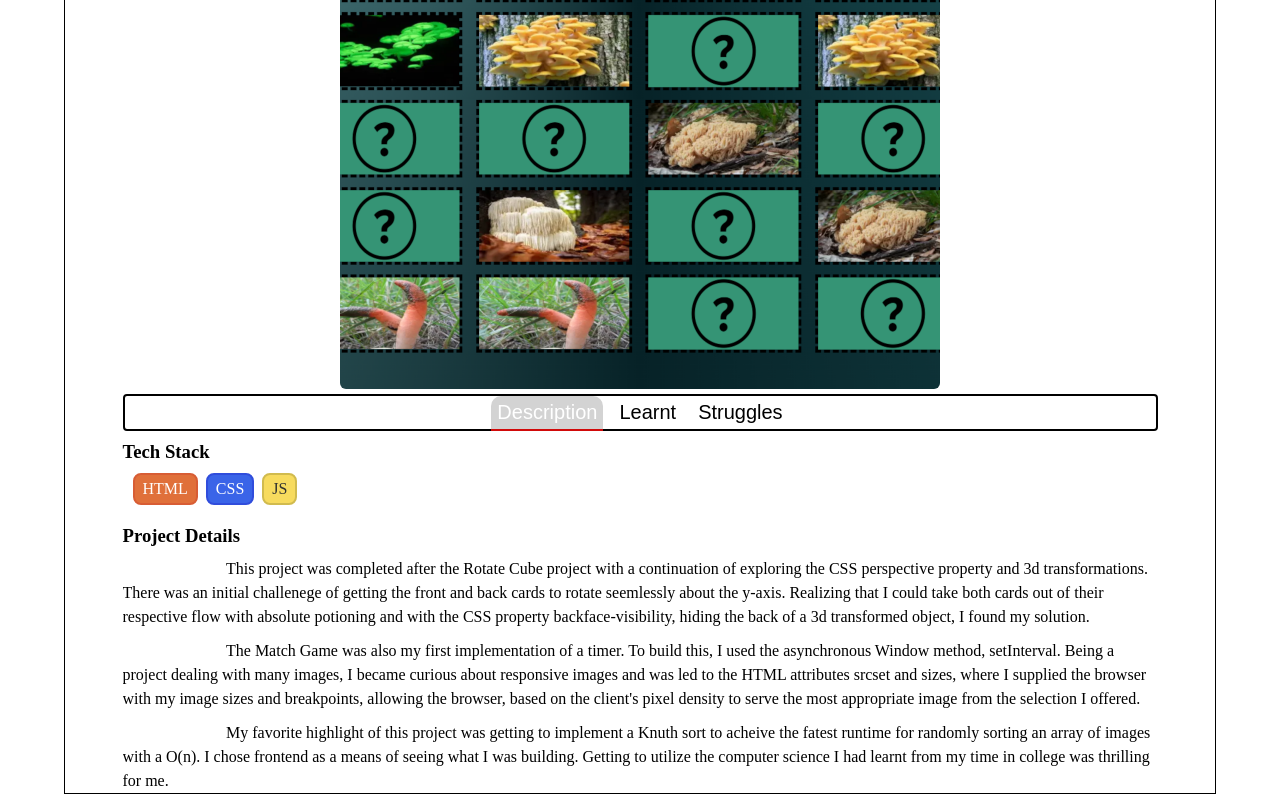
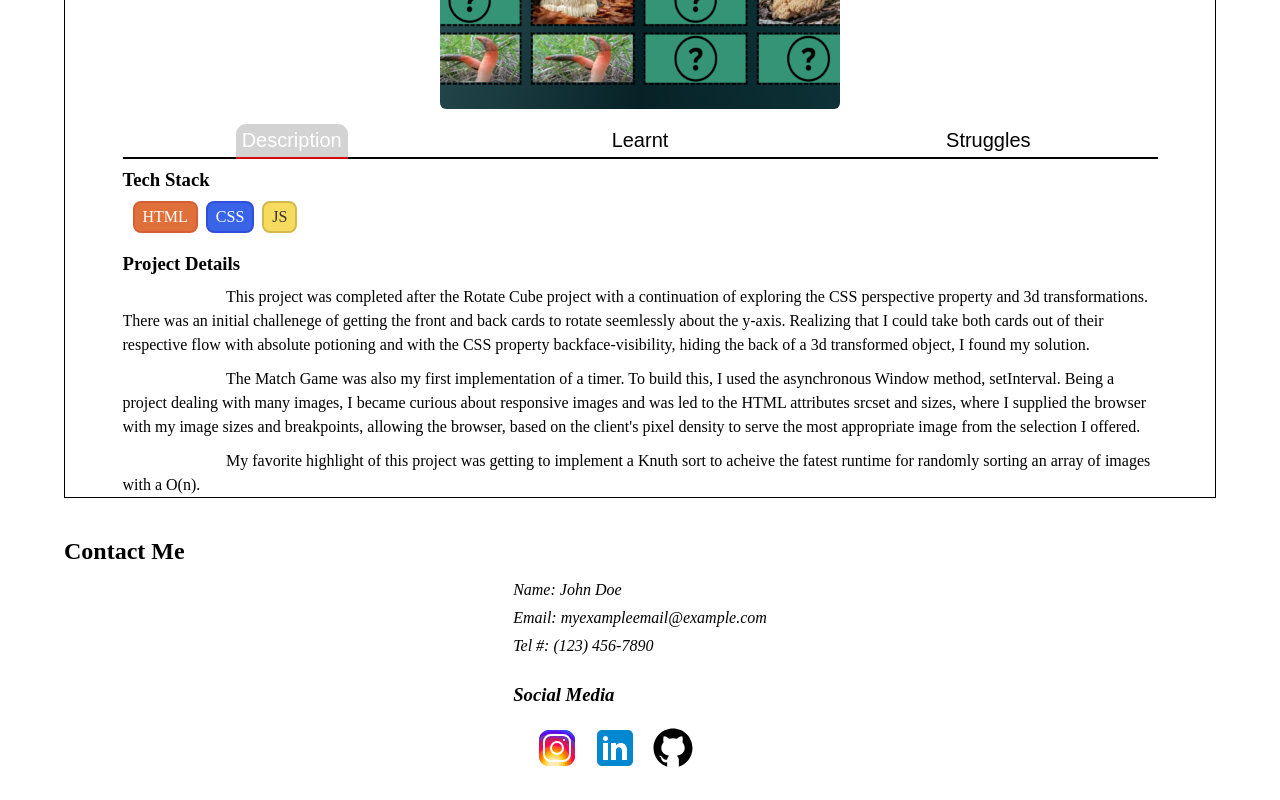
Before and after one commit to worldOfVerdure/Portfolio, a React (Vite) app: page / in a window 1280 px wide. Shown: the part 1200-2000 px from the top of the page. Built offline with nearby package versions, Linux system fonts and the light colour scheme.

Commit message:
Slight tweaks

```diff
--- a/src/components/Contact/ContactMe.jsx
+++ b/src/components/Contact/ContactMe.jsx
@@ -1,3 +1,4 @@
+import instagramIcon from "../../assets/images/socialMediaIcons/instagram.svg";
 import linkedinIcon from "../../assets/images/socialMediaIcons/linkedin.svg";
 import githubIcon from "../../assets/images/socialMediaIcons/github.svg";
 import SocialMediaAnchor from "./SocialMediaAnchor.jsx";
@@ -16,6 +17,13 @@ export default function ContactMe() {
             <h3>Social Media</h3>
             <nav>
               <ul>
+                <li>
+                  <SocialMediaAnchor
+                    imgAlt="The Instagram icon"
+                    imgSrc={instagramIcon}
+                    link="https://www.instagram.com/fueled_by_decaf/"
+                  />
+                </li>
                 <li>
                   <SocialMediaAnchor
                     imgAlt="The Linkedin icon"
--- a/src/components/Header/Header.jsx
+++ b/src/components/Header/Header.jsx
@@ -22,7 +22,7 @@ const StyledHeader = styled.header`
   background-repeat: no-repeat;
   background-size: cover;
   color:rgb(250, 183, 83);
-  height: 50vh;
+  height: 40vh;
   width: 100%;
 
   & h1 {
--- a/src/components/Projects/ProjectCardImage.jsx
+++ b/src/components/Projects/ProjectCardImage.jsx
@@ -30,6 +30,7 @@ export default function ProjectCardImage( {imgAlt, title} ) {
 
 const ProjectImage = styled.img`
   border-radius: .6rem;
-  max-width: 60rem;
+  margin-bottom: 1rem;
+  max-width: 40rem;
   width: 80%;
 `;
--- a/src/components/Projects/Projects.jsx
+++ b/src/components/Projects/Projects.jsx
@@ -205,8 +205,8 @@ const NavButtonInner = styled(NavButton)`
 
 const NavText = styled.nav`
   align-items: center;
-  border: .2rem solid #000;
-  border-radius: .4rem;
+  border: none;
+  border-bottom: .2rem solid #000;
   display: flex;
   justify-content: center;
 
@@ -217,6 +217,7 @@ const NavText = styled.nav`
     list-style-type: none;
     margin: 0;
     padding: 0;
+    width: 100%;
   }
 
   & li {
--- a/src/components/Projects/helpers/descriptions.js
+++ b/src/components/Projects/helpers/descriptions.js
@@ -13,9 +13,7 @@ const descriptions = [
   client's pixel density to serve the most appropriate image from the selection I offered.`,
 
   `My favorite highlight of this project was getting to implement a Knuth sort to acheive the fatest
-  runtime for randomly sorting an array of images with a O(n). I chose frontend as a means of seeing
-  what I was building. Getting to utilize the computer science I had learnt from my time in college
-  was thrilling for me.`
+  runtime for randomly sorting an array of images with a O(n).`
   ],
   [
     `The Rotate Cube project was inspired after reading from multiple sources on the capabilities of
@@ -34,15 +32,15 @@ const descriptions = [
     using the built in document interface to access elements in the DOM tree and deliver the correct
     dice image (1-6) as well as compare the scores, with highest winning.`,
 
-    `While the project taught me the objectives, I want to push myself with something slightly more
+    `While the project taught me the objectives, I wanted to push myself with something slightly more
     complex; hence, No Dice. The project became a game where players tried to get as close to 21 as
     possible with the ability to hold. Thus different scenarios of player scores and when they hold
     needed to be considered.`,
 
     `Unfortunately, this was one of my first projects, and in my eagerness I didn't start with
     drawing designs nor flow charts for the logic. I ended up with code that constantly needed
-    logical bugfixes. I was happy that after some months taking a break from this, i was able to
-    comeback with more experience and fresh eyes, and drew out the flow of logic and cleaned all the
+    logical bugfixes. I was happy that after some months taking a break from this, I was able to
+    come back with more experience and fresh eyes, and drew out the flow of logic and cleaned all the
     bugs.`
   ],
   [
```
Also changed, not shown: src/assets/images/header/headerBackground.png, src/assets/images/socialMediaIcons/instagram.svg (added).
